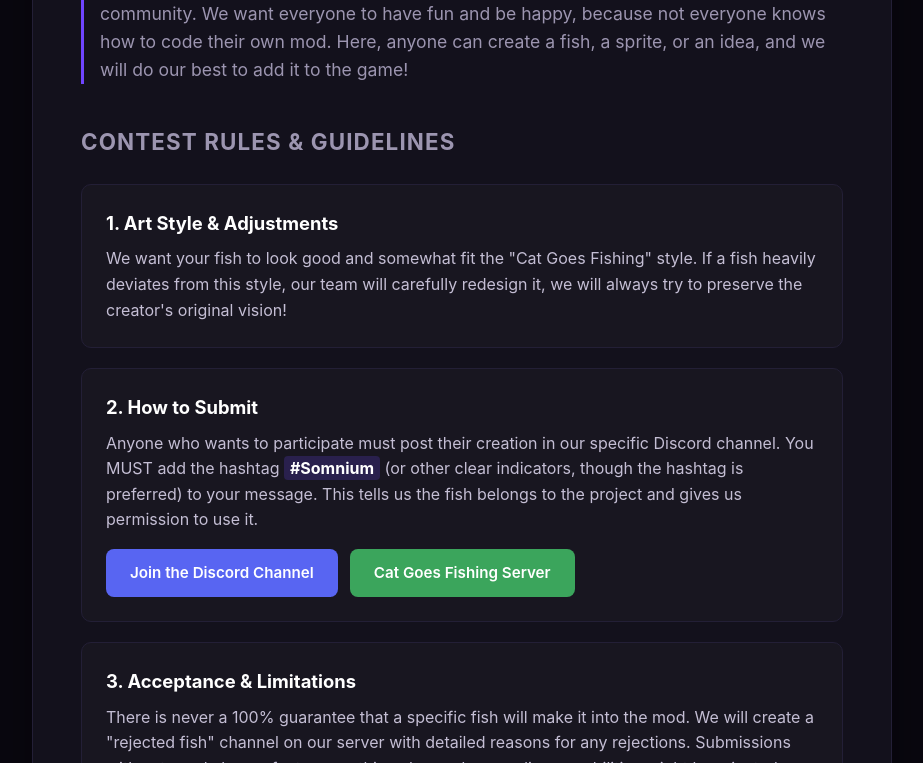
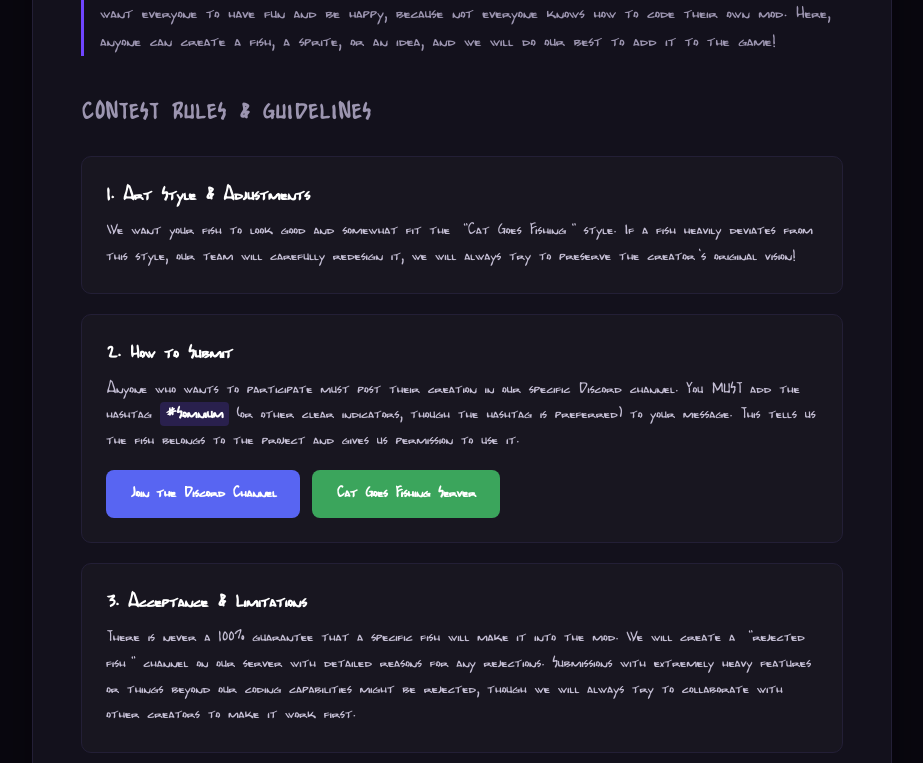
Before and after one commit to bananasplit2931/Somnium, a plain HTML site: page index.html in a window 1280 px wide. Shown: the part 650-1413 px from the top of the page, without its empty margins (178-1101 px from the left). Drawn offline with Linux system fonts and the light colour scheme.

Commit message:
Update index.html

```diff
--- a/index.html
+++ b/index.html
@@ -5,6 +5,13 @@
     <meta name="viewport" content="width=device-width, initial-scale=1.0">
     <title>Somnium</title>
     <style>
+        @font-face {
+            font-family: 'Bobcat';
+            src: url('BOBCAT.TTF') format('truetype');
+            font-weight: normal;
+            font-style: normal;
+        }
+
         :root {
             --bg-dark: #09070f;
             --panel-bg: #13111c;
@@ -26,7 +33,7 @@
         }
 
         body {
-            font-family: -apple-system, BlinkMacSystemFont, "Segoe UI", Roboto, Helvetica, Arial, sans-serif;
+            font-family: 'Bobcat', -apple-system, BlinkMacSystemFont, "Segoe UI", Roboto, Helvetica, Arial, sans-serif;
             background-color: var(--bg-dark);
             color: var(--text-main);
             line-height: 1.6;
```
